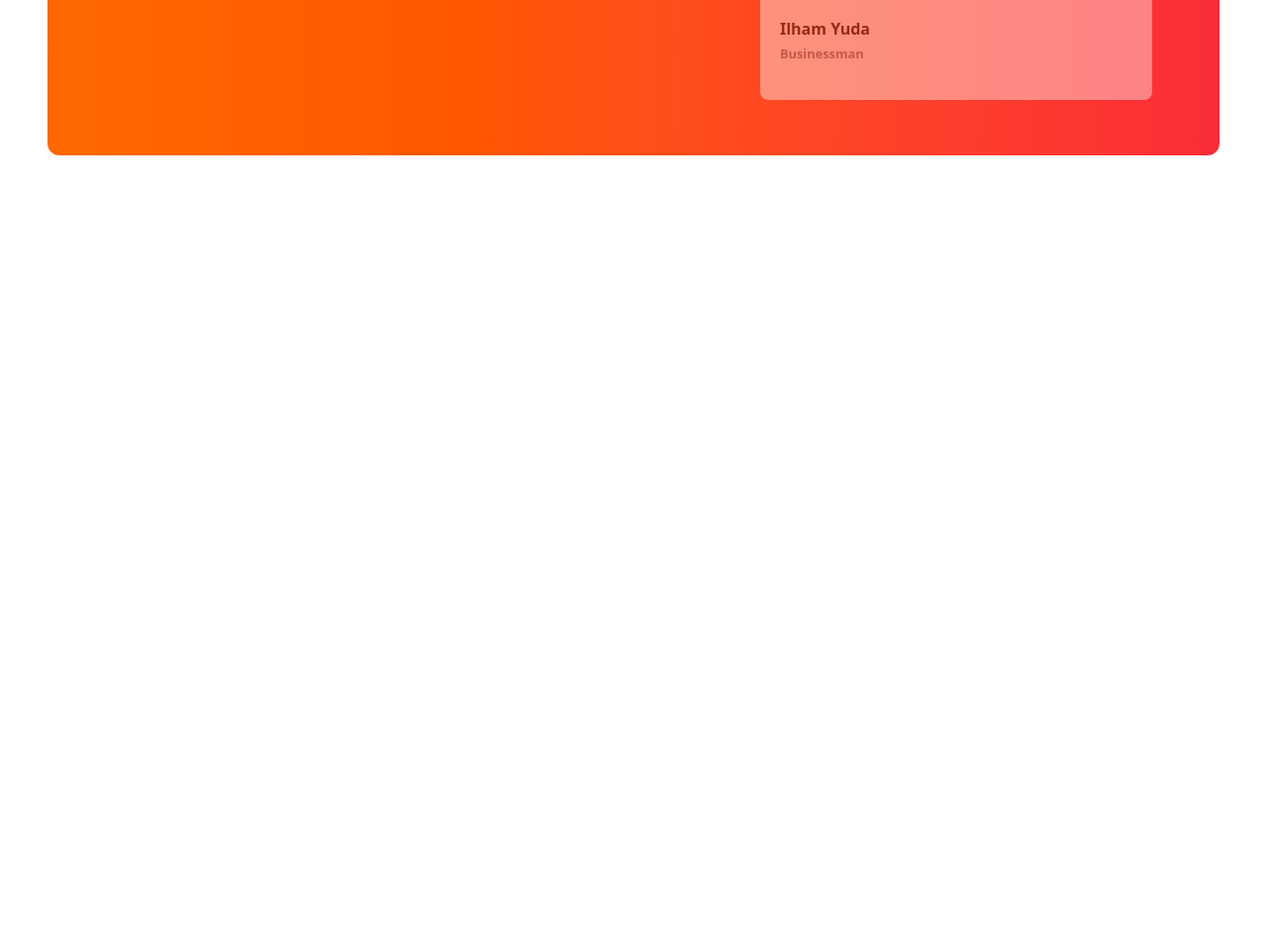
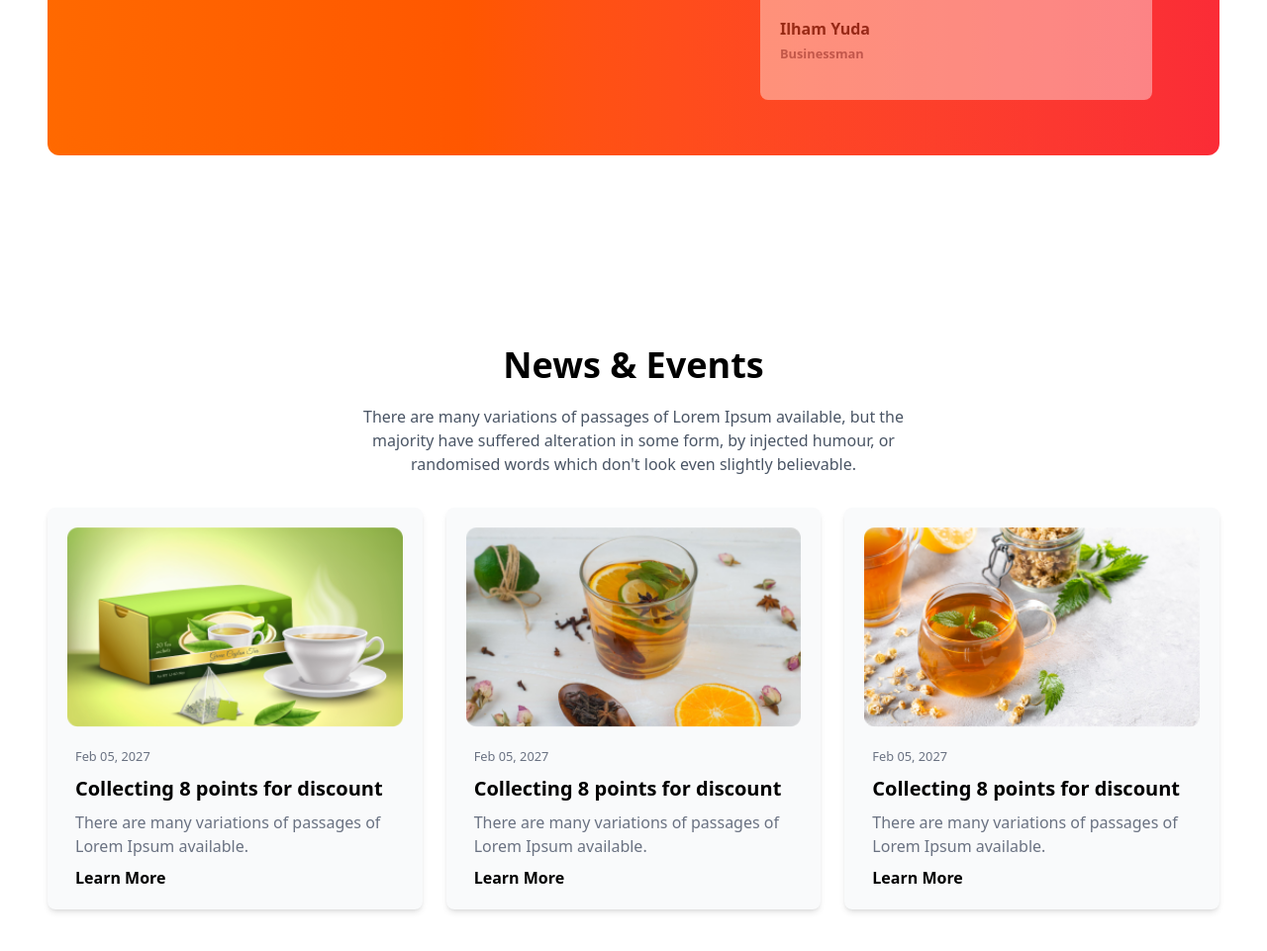
Before and after one commit to mahabubalam-gbs/tea-house-with-tailwind, a plain HTML site: page index.html in a window 1280 px wide. Shown: the part 2357-3318 px from the top of the page at 99% size. Before the commit the page ends 2610 px from the top, so only its background shows below. Drawn offline with nearby package versions, Linux system fonts and the light colour scheme.

Commit message:
News and event section done

```diff
--- a/index.html
+++ b/index.html
@@ -202,6 +202,54 @@
         </div>
       </div>
     </section>
+    <!-- news and events -->
+    <section class="py-8 lg:py-24">
+      <!-- title -->
+      <div class="text-center mb-8">
+        <h1 class="text-3xl md:text-4xl font-bold mb-5">News & Events</h1>
+        <p class="text-gray-600 max-w-xl mx-auto">There are many variations of passages of Lorem Ipsum available, but
+          the majority have suffered alteration in some form, by injected humour, or randomised words which don't look
+          even slightly believable. </p>
+      </div>
+      <!-- grid cards -->
+      <div class="grid grid-cols-1 md:grid-cols-2 lg:grid-cols-3 gap-6">
+        <!-- discount card -1 -->
+        <div class="bg-gray-50 shadow-md  rounded-lg p-5">
+          <img class="w-full mb-4" src="images/news-1.png" alt="">
+          <div class="space-y-2 ml-2">
+            <p class="text-gray-500"><small>Feb 05, 2027</small></p>
+
+            <h3 class="text-xl font-bold">Collecting 8 points for discount</h3>
+            <p class="text-gray-500">There are many variations of passages of Lorem Ipsum available.</p>
+            <h4 class="font-bold">Learn More</h4>
+          </div>
+        </div>
+
+        <!-- diccount card -2 -->
+        <div class="bg-gray-50 shadow-md  rounded-lg p-5">
+          <img class="w-full mb-4" src="images/news-2.png" alt="">
+          <div class="space-y-2 ml-2">
+            <p class="text-gray-500"><small>Feb 05, 2027</small></p>
+
+            <h3 class="text-xl font-bold">Collecting 8 points for discount</h3>
+            <p class="text-gray-500">There are many variations of passages of Lorem Ipsum available.</p>
+            <h4 class="font-bold">Learn More</h4>
+          </div>
+        </div>
+
+        <!-- discount card -3 -->
+        <div class="bg-gray-50 shadow-md  rounded-lg p-5">
+          <img class="w-full mb-4" src="images/news-3.png" alt="">
+          <div class="space-y-2 ml-2">
+            <p class="text-gray-500"><small>Feb 05, 2027</small></p>
+
+            <h3 class="text-xl font-bold">Collecting 8 points for discount</h3>
+            <p class="text-gray-500">There are many variations of passages of Lorem Ipsum available.</p>
+            <h4 class="font-bold">Learn More</h4>
+          </div>
+        </div>
+      </div>
+    </section>
   </main>
   <footer></footer>
 </body>
```
